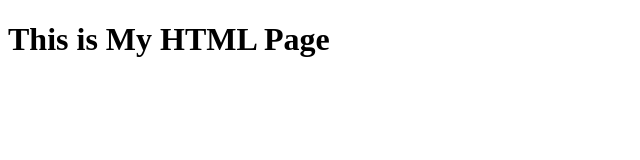
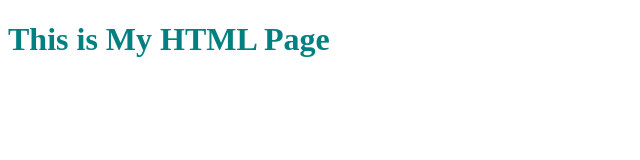
Before and after one commit to 100867424/HTML-Projects, a plain HTML site: page index.html in a window 1280 px wide. Shown: the whole page, without its empty margins (0-640 px from the left). Drawn offline with Linux system fonts and the light colour scheme.

Commit message:
Updating html with css file link
Adding link to main.css to index.html code

```diff
--- a/index.html
+++ b/index.html
@@ -6,6 +6,8 @@
     <meta name="description" content="">
     <meta name="description" content="">
     <meta name="author" content="">
+
+    <link rel="stylesheet" href="assets/css/main.css">
 
     <title></title>
 
```
